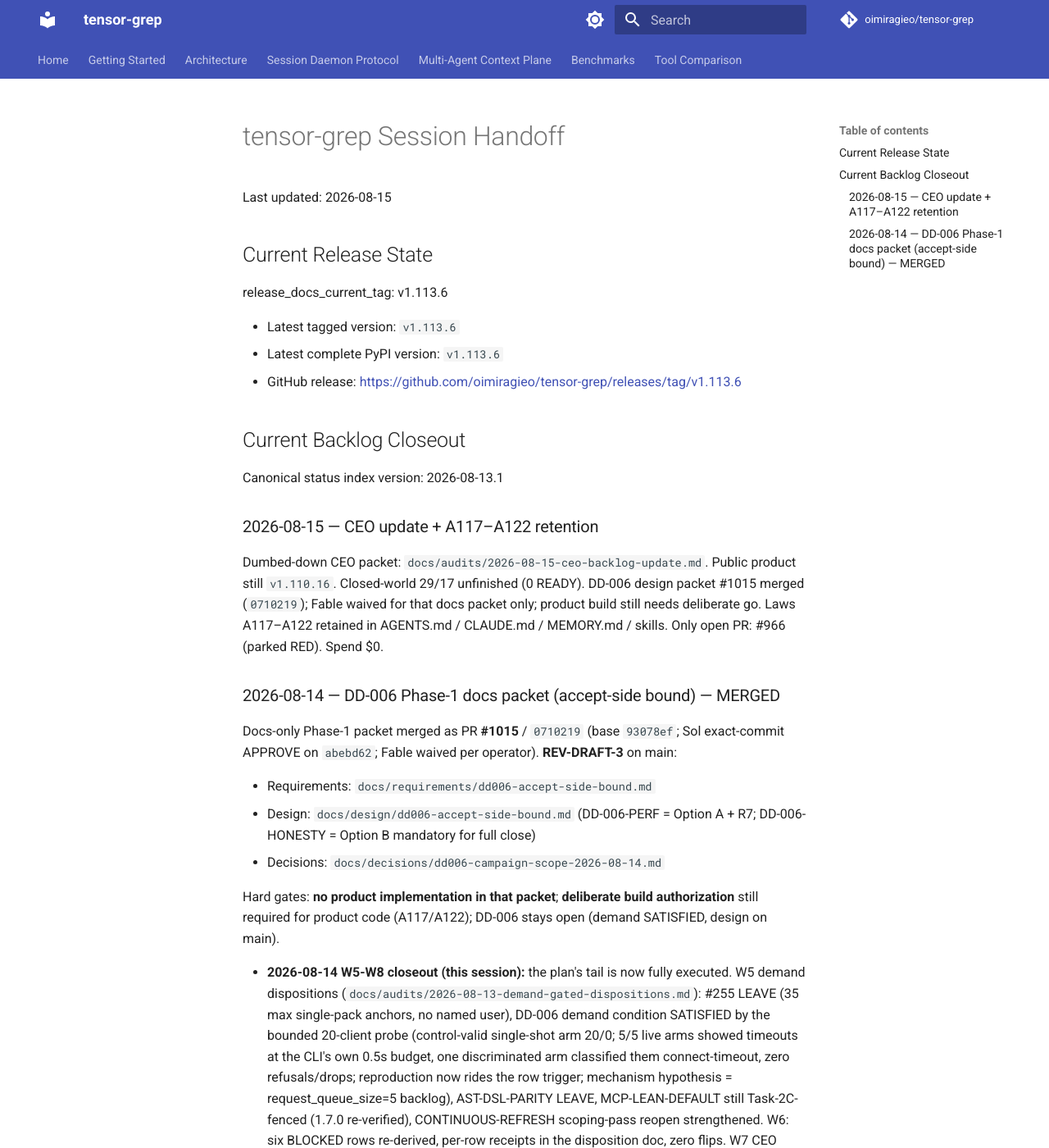
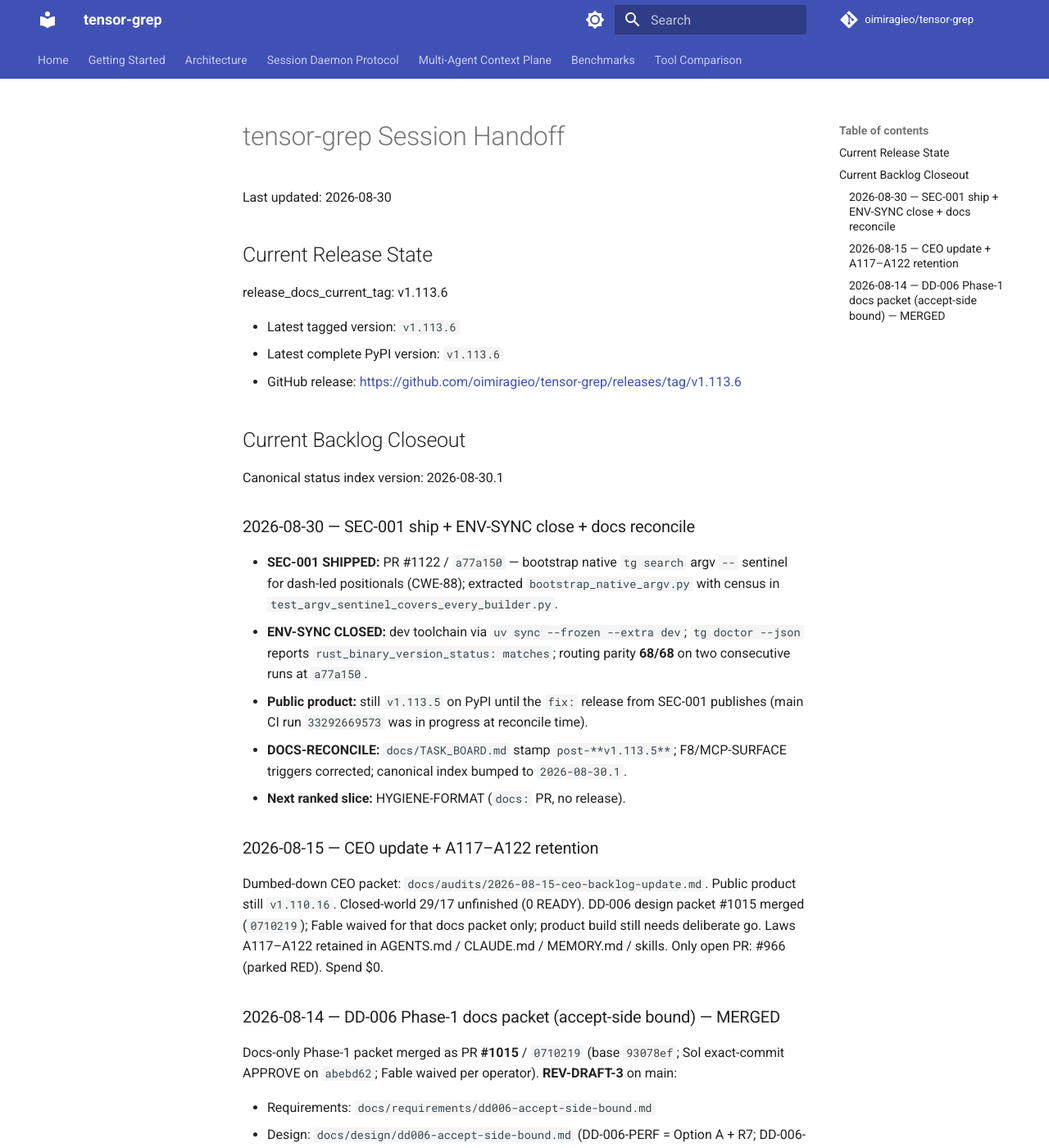
Before and after one commit to oimiragieo/tensor-grep, an MkDocs documentation site: the page built from docs/SESSION_HANDOFF.md, in a window 1280 px wide and 1400 px high. Shown: the whole window at 82% size. Built offline with MkDocs 1.6.1 and Material for MkDocs 9.7.7, drawn with Linux system fonts in a browser that asks for light colours; comment, search, counter and statistics services are not loaded.

Commit message:
docs: reconcile TASK_BOARD and SESSION_HANDOFF to v1.113.5 (#1123)
* docs: reconcile TASK_BOARD and SESSION_HANDOFF to v1.113.5

Stamp post-v1.113.5 reconcile after SEC-001 and ENV-SYNC; correct F8/MCP
trigger citations; remove corrupted live-snapshot prose; bump canonical index.

Co-authored-by: Cursor <cursoragent@cursor.com>

* docs: add DOCS-RECONCILE plan with Tier-0 APPROVED and AUDIT_CLEAR

Records the approved implementation plan, verification matrix, and QA gate
receipt for PR #1123 (TASK_BOARD + SESSION_HANDOFF reconcile slice).

Co-authored-by: Cursor <cursoragent@cursor.com>

---------

Co-authored-by: Cursor <cursoragent@cursor.com>

```diff
--- a/docs/SESSION_HANDOFF.md
+++ b/docs/SESSION_HANDOFF.md
@@ -1,6 +1,6 @@
 # tensor-grep Session Handoff
 
-Last updated: 2026-08-15
+Last updated: 2026-08-30
 
 ## Current Release State
 
@@ -11,7 +11,21 @@ release_docs_current_tag: v1.113.6
 - GitHub release: <https://github.com/oimiragieo/tensor-grep/releases/tag/v1.113.6>
 
 ## Current Backlog Closeout
-Canonical status index version: 2026-08-13.1
+Canonical status index version: 2026-08-30.1
+
+### 2026-08-30 — SEC-001 ship + ENV-SYNC close + docs reconcile
+
+- **SEC-001 SHIPPED:** PR #1122 / `a77a150` — bootstrap native `tg search` argv `--` sentinel for
+  dash-led positionals (CWE-88); extracted `bootstrap_native_argv.py` with census in
+  `test_argv_sentinel_covers_every_builder.py`.
+- **ENV-SYNC CLOSED:** dev toolchain via `uv sync --frozen --extra dev`; `tg doctor --json` reports
+  `rust_binary_version_status: matches`; routing parity **68/68** on two consecutive runs at
+  `a77a150`.
+- **Public product:** still `v1.113.5` on PyPI until the `fix:` release from SEC-001 publishes
+  (main CI run `33292669573` was in progress at reconcile time).
+- **DOCS-RECONCILE:** `docs/TASK_BOARD.md` stamp `post-**v1.113.5**`; F8/MCP-SURFACE triggers
+  corrected; canonical index bumped to `2026-08-30.1`.
+- **Next ranked slice:** HYGIENE-FORMAT (`docs:` PR, no release).
 
 ### 2026-08-15 — CEO update + A117–A122 retention
 
```
Also changed, not shown: docs/TASK_BOARD.md (+8 -7 lines), docs/plans/DOCS-RECONCILE.md (added, +73 -0 lines).
